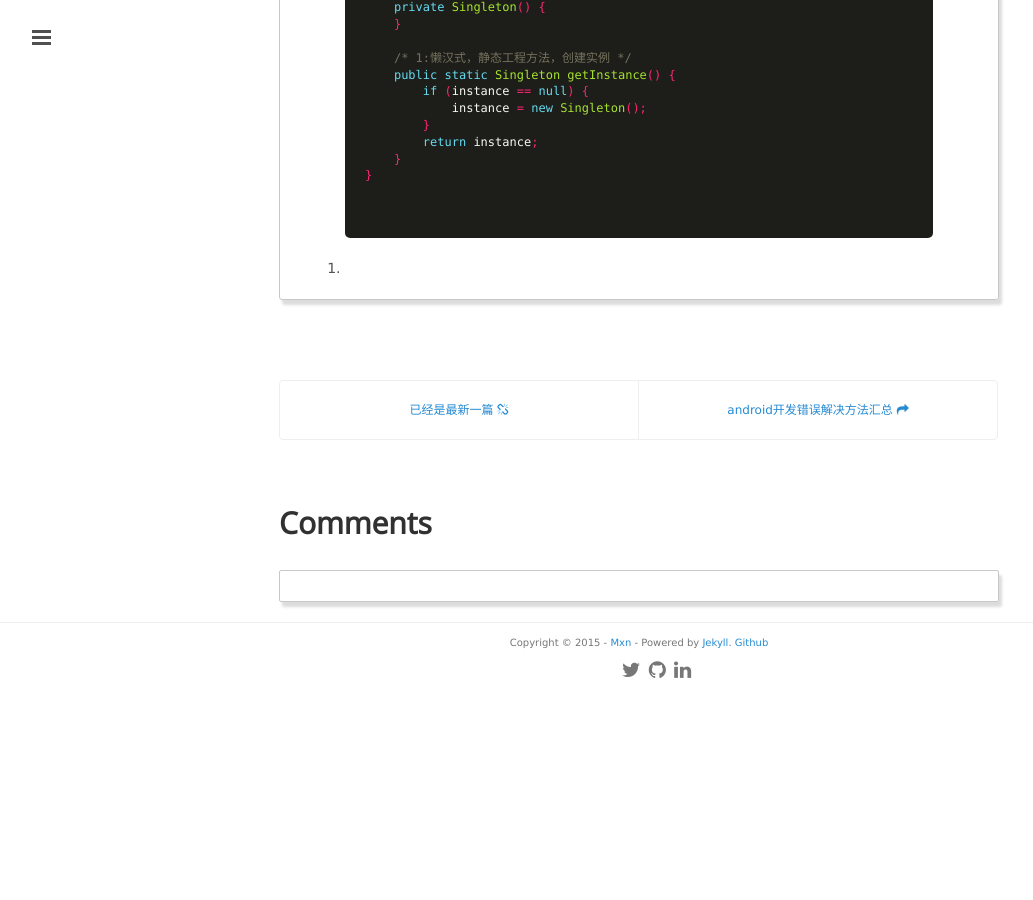
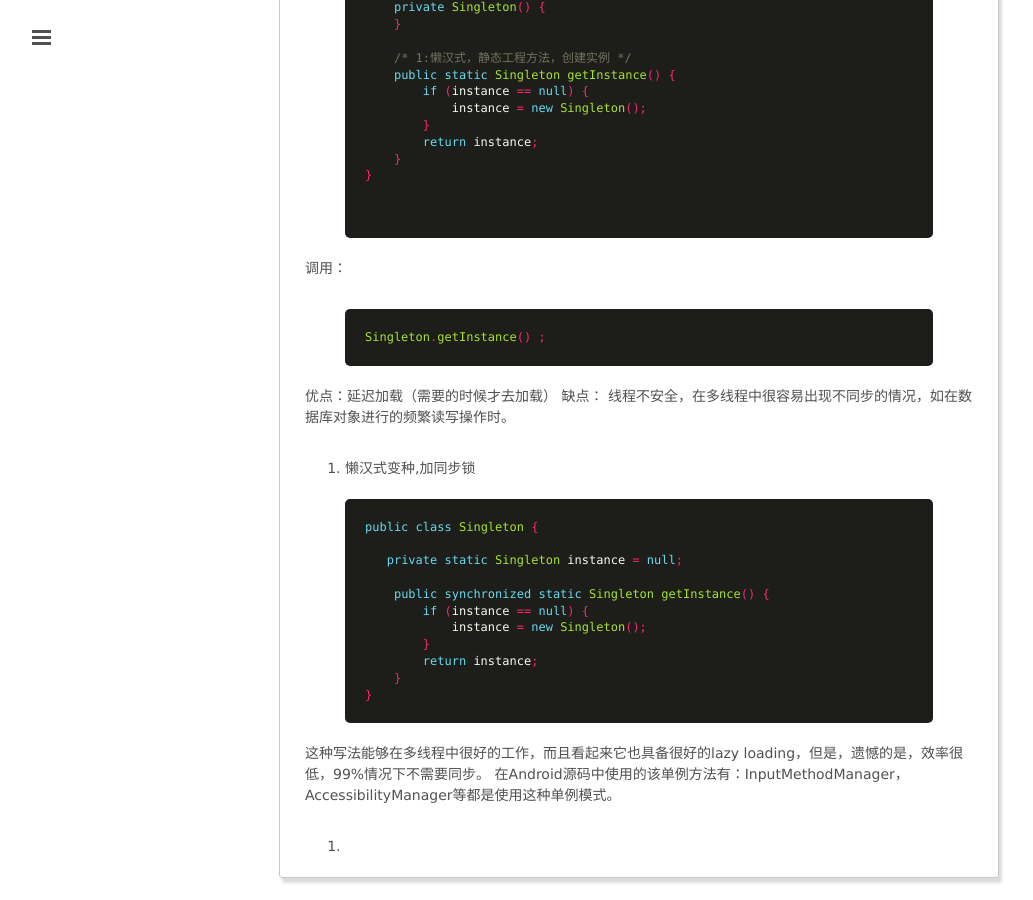
Before and after one commit to mxn21/mxn21.github.io, a Jekyll site: the page built from _posts/2015-5-28-android单例模式分析.md, in a window 1280 px wide and 900 px high, scrolled down 774 px. Shown: the whole window, without its empty margins (1-1034 px from the left). Built offline with Jekyll 4.4.1, drawn with Linux system fonts in a browser that asks for light colours; Markdown is read by kramdown in place of the engine named in the settings; comment, search, counter and statistics services are not loaded; before the commit the page ends 1469 px from its top, so only the background shows below that.

Commit message:
Update 2015-5-28-android单例模式分析.md

```diff
--- a/_posts/2015-5-28-android单例模式分析.md
+++ b/_posts/2015-5-28-android单例模式分析.md
@@ -41,6 +41,36 @@
 
 	{% endhighlight %}
 
+调用：
+{% highlight java %}
+
+Singleton.getInstance() ;
+
+{% endhighlight %}
+
+优点：延迟加载（需要的时候才去加载）
+缺点： 线程不安全，在多线程中很容易出现不同步的情况，如在数据库对象进行的频繁读写操作时。
+
+2. 懒汉式变种,加同步锁
 
 
-2.
+{% highlight java %}
+
+public class Singleton {
+
+   private static Singleton instance = null;
+
+    public synchronized static Singleton getInstance() {
+        if (instance == null) {
+            instance = new Singleton();
+        }
+        return instance;
+    }
+}
+
+{% endhighlight %}
+
+这种写法能够在多线程中很好的工作，而且看起来它也具备很好的lazy loading，但是，遗憾的是，效率很低，99%情况下不需要同步。
+在Android源码中使用的该单例方法有：InputMethodManager，AccessibilityManager等都是使用这种单例模式。
+
+3.
```
